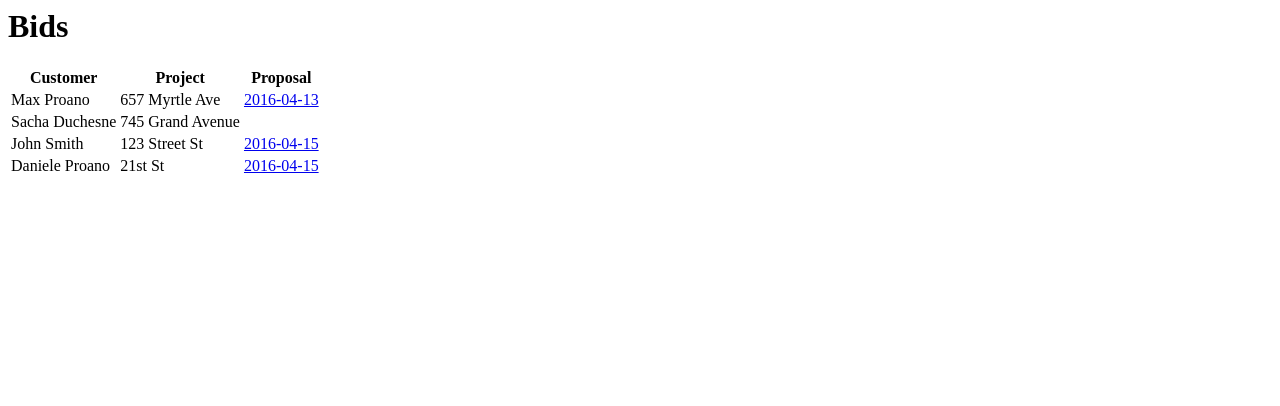
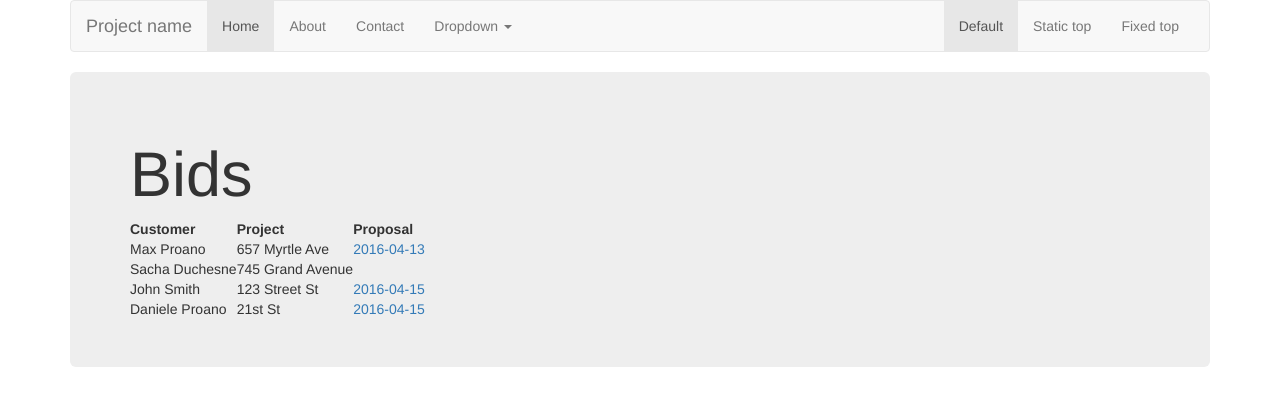
Before and after one commit to maxmilpro/prosite, a Django app: page /bids/ in a window 1280 px wide. Shown: the top 406 px of the page. Run offline with Django 3.2, Linux system fonts and the light colour scheme; data comes from the database, SQL or seed files in the repository; some libraries are stand-ins or nearby versions.

Commit message:
Load default Bootstrap navbar. Next Steps: Customize navbar

```diff
--- a/bids/templates/bids/base.html
+++ b/bids/templates/bids/base.html
@@ -0,0 +1,97 @@
+{% load staticfiles %}
+
+<!DOCTYPE html>
+<html lang="en">
+  <head>
+    <meta charset="utf-8">
+    <meta http-equiv="X-UA-Compatible" content="IE=edge">
+    <meta name="viewport" content="width=device-width, initial-scale=1">
+    <!-- The above 3 meta tags *must* come first in the head; any other head content must come *after* these tags -->
+    <meta name="description" content="">
+    <meta name="author" content="">
+    <link rel="icon" href="../../favicon.ico">
+
+    <title>Navbar Template for Bootstrap</title>
+
+    <!-- Bootstrap core CSS -->
+    <link rel="stylesheet" href="//maxcdn.bootstrapcdn.com/bootstrap/3.2.0/css/bootstrap.min.css">
+
+    <!-- IE10 viewport hack for Surface/desktop Windows 8 bug -->
+    <link href="../../assets/css/ie10-viewport-bug-workaround.css" rel="stylesheet">
+
+    <!-- Custom styles for this template -->
+    <link href="bids/navbar.css" rel="stylesheet">
+
+    <!-- Just for debugging purposes. Don't actually copy these 2 lines! -->
+    <!--[if lt IE 9]><script src="../../assets/js/ie8-responsive-file-warning.js"></script><![endif]-->
+    <script src="../../assets/js/ie-emulation-modes-warning.js"></script>
+
+    <!-- HTML5 shim and Respond.js for IE8 support of HTML5 elements and media queries -->
+    <!--[if lt IE 9]>
+      <script src="https://oss.maxcdn.com/html5shiv/3.7.2/html5shiv.min.js"></script>
+      <script src="https://oss.maxcdn.com/respond/1.4.2/respond.min.js"></script>
+    <![endif]-->
+  </head>
+
+  <body>
+
+    <div class="container">
+
+      <!-- Static navbar -->
+      <nav class="navbar navbar-default">
+        <div class="container-fluid">
+          <div class="navbar-header">
+            <button type="button" class="navbar-toggle collapsed" data-toggle="collapse" data-target="#navbar" aria-expanded="false" aria-controls="navbar">
+              <span class="sr-only">Toggle navigation</span>
+              <span class="icon-bar"></span>
+              <span class="icon-bar"></span>
+              <span class="icon-bar"></span>
+            </button>
+            <a class="navbar-brand" href="#">Project name</a>
+          </div>
+          <div id="navbar" class="navbar-collapse collapse">
+            <ul class="nav navbar-nav">
+              <li class="active"><a href="#">Home</a></li>
+              <li><a href="#">About</a></li>
+              <li><a href="#">Contact</a></li>
+              <li class="dropdown">
+                <a href="#" class="dropdown-toggle" data-toggle="dropdown" role="button" aria-haspopup="true" aria-expanded="false">Dropdown <span class="caret"></span></a>
+                <ul class="dropdown-menu">
+                  <li><a href="#">Action</a></li>
+                  <li><a href="#">Another action</a></li>
+                  <li><a href="#">Something else here</a></li>
+                  <li role="separator" class="divider"></li>
+                  <li class="dropdown-header">Nav header</li>
+                  <li><a href="#">Separated link</a></li>
+                  <li><a href="#">One more separated link</a></li>
+                </ul>
+              </li>
+            </ul>
+            <ul class="nav navbar-nav navbar-right">
+              <li class="active"><a href="./">Default <span class="sr-only">(current)</span></a></li>
+              <li><a href="../navbar-static-top/">Static top</a></li>
+              <li><a href="../navbar-fixed-top/">Fixed top</a></li>
+            </ul>
+          </div><!--/.nav-collapse -->
+        </div><!--/.container-fluid -->
+      </nav>
+
+      <!-- Main component for a primary marketing message or call to action -->
+      <div class="jumbotron">
+        {% block content %}
+        {% endblock %}
+      </div>
+
+    </div> <!-- /container -->
+
+
+    <!-- Bootstrap core JavaScript
+    ================================================== -->
+    <!-- Placed at the end of the document so the pages load faster -->
+    <script src="https://ajax.googleapis.com/ajax/libs/jquery/1.11.3/jquery.min.js"></script>
+    <script>window.jQuery || document.write('<script src="../../assets/js/vendor/jquery.min.js"><\/script>')</script>
+    <script src="../../dist/js/bootstrap.min.js"></script>
+    <!-- IE10 viewport hack for Surface/desktop Windows 8 bug -->
+    <script src="../../assets/js/ie10-viewport-bug-workaround.js"></script>
+  </body>
+</html>
--- a/bids/templates/bids/home_view.html
+++ b/bids/templates/bids/home_view.html
@@ -1,3 +1,6 @@
+{% extends 'bids/base.html' %}
+
+{% block content %}
 <h1>Bids</h1>
 <table>
   <tr>
@@ -15,3 +18,4 @@
   </tr>
   {% endfor %}
 </table>
+{% endblock %}
```
Also changed, not shown: bids/static/css/navbar.css (added, +8 -0 lines), 2 other files.
